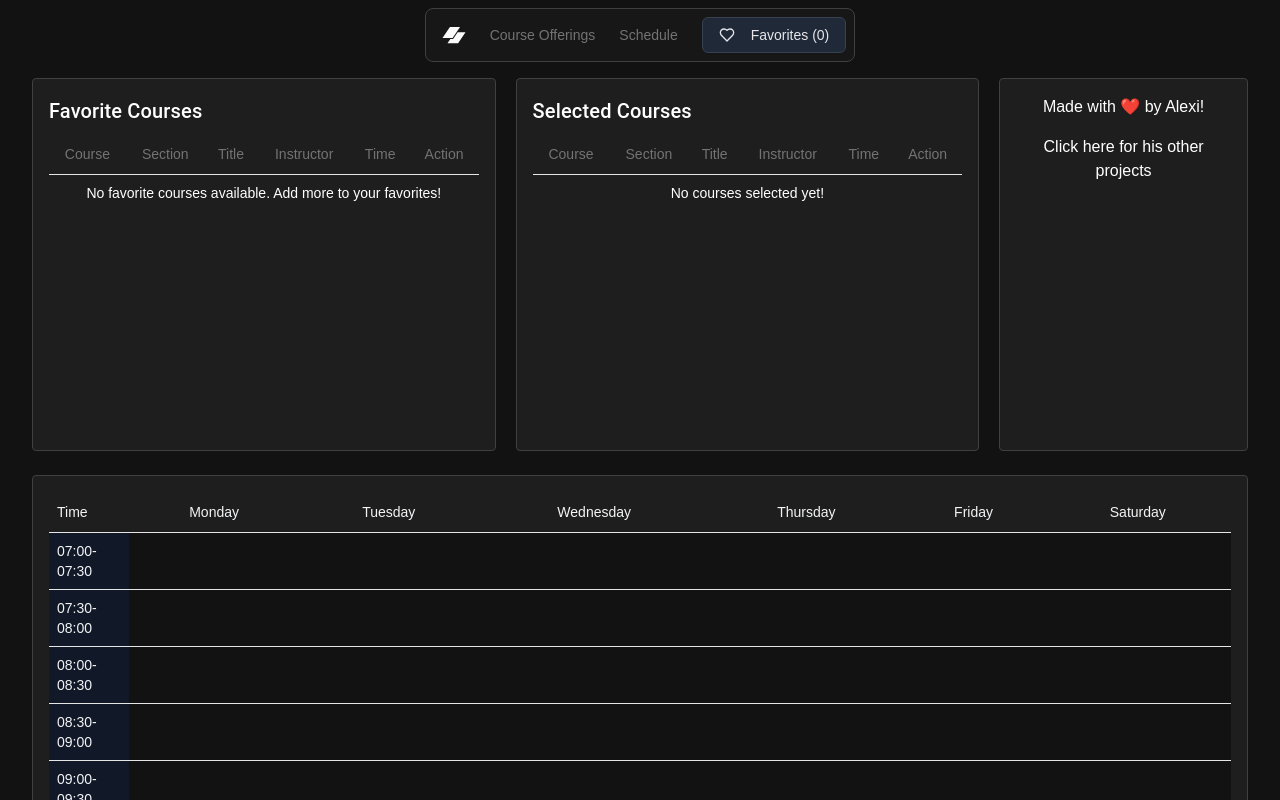
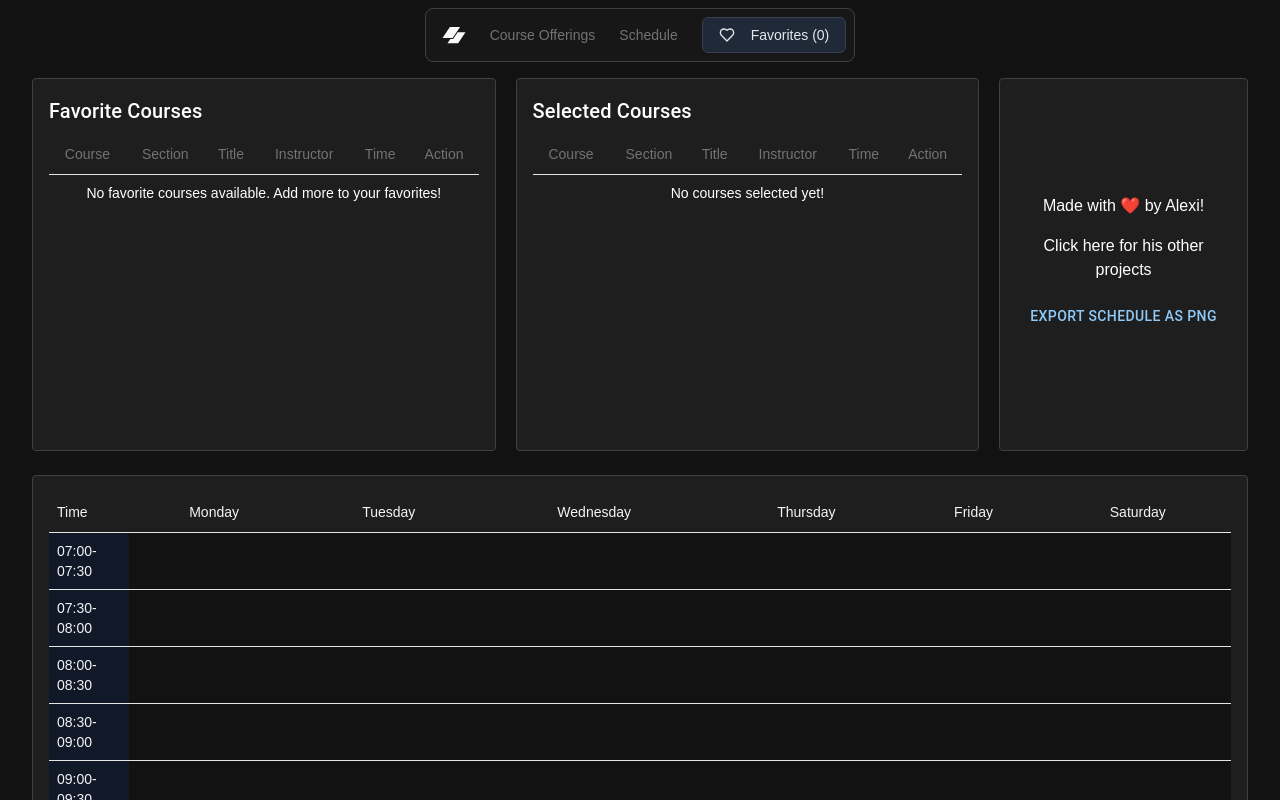
Before and after one commit to itsalexi/Ateneo-Enlistment, a Next.js app: page /schedule in a window 1280 px wide. Shown: the top 800 px of the page. Built offline with nearby package versions, Linux system fonts and the light colour scheme.

Commit message:
add an export schedule to png

```diff
--- a/app/schedule/page.js
+++ b/app/schedule/page.js
@@ -22,6 +22,8 @@
   TableRow,
 } from '@/components/ui/table';
 import { useMediaQuery, useTheme } from '@mui/material';
+import { toPng } from 'html-to-image';
+import { useRef } from 'react';
 
 const darkTheme = createTheme({
   palette: {
@@ -42,6 +44,22 @@
 export default function Page() {
   const { favoriteCourses } = useFavoriteCourses();
   const { selectedCourses, toggleSelected } = useSelectedCourses();
+  const tableRef = useRef();
+
+  const exportTableAsImage = () => {
+    if (tableRef.current) {
+      toPng(tableRef.current, { pixelRatio: 3 })
+        .then((dataUrl) => {
+          const link = document.createElement('a');
+          link.href = dataUrl;
+          link.download = 'schedule.png';
+          link.click();
+        })
+        .catch((err) => {
+          console.error('Failed to export table:', err);
+        });
+    }
+  };
 
   const CourseTable = ({ courses, type }) => {
     const theme = useTheme();
@@ -238,6 +256,9 @@
                 p: 2,
                 flex: { xs: '1', md: '0.5' },
                 flexShrink: 0,
+                display: 'flex',
+                alignItems: 'center',
+                justifyContent: 'center',
               }}
               className="rounded-lg border-[1px] border-neutral-700"
             >
@@ -255,6 +276,9 @@
                 <a className="text-center" href="https://alexi.life">
                   Click here for his other projects
                 </a>
+                <Button onClick={exportTableAsImage}>
+                  Export Schedule as PNG
+                </Button>
               </Box>
             </Paper>
           </div>
@@ -266,6 +290,7 @@
             flex: 1,
           }}
           className="rounded-lg border-[1px] border-neutral-700"
+          ref={tableRef}
         >
           <Calendar selectedCourses={selectedCourses} use24Hour={true} />
         </Paper>
--- a/components/Calendar.js
+++ b/components/Calendar.js
@@ -11,6 +11,7 @@
   TableRow,
 } from '@/components/ui/table';
 import { isTimeInRange, parseTimeRange } from '@/lib/helper';
+import { toPng } from 'html-to-image';
 
 const timeSlots = Array.from({ length: 29 }, (_, i) => {
   const hour = Math.floor(i / 2) + 7;
--- a/package.json
+++ b/package.json
@@ -24,6 +24,7 @@
     "class-variance-authority": "^0.7.0",
     "clsx": "^2.1.1",
     "framer-motion": "^11.11.17",
+    "html-to-image": "^1.11.11",
     "lucide-react": "^0.457.0",
     "next": "15.0.3",
     "react": "19.0.0-rc-66855b96-20241106",
```
Also changed, not shown: 1 other file (tests, documents, lock files or other folders).
